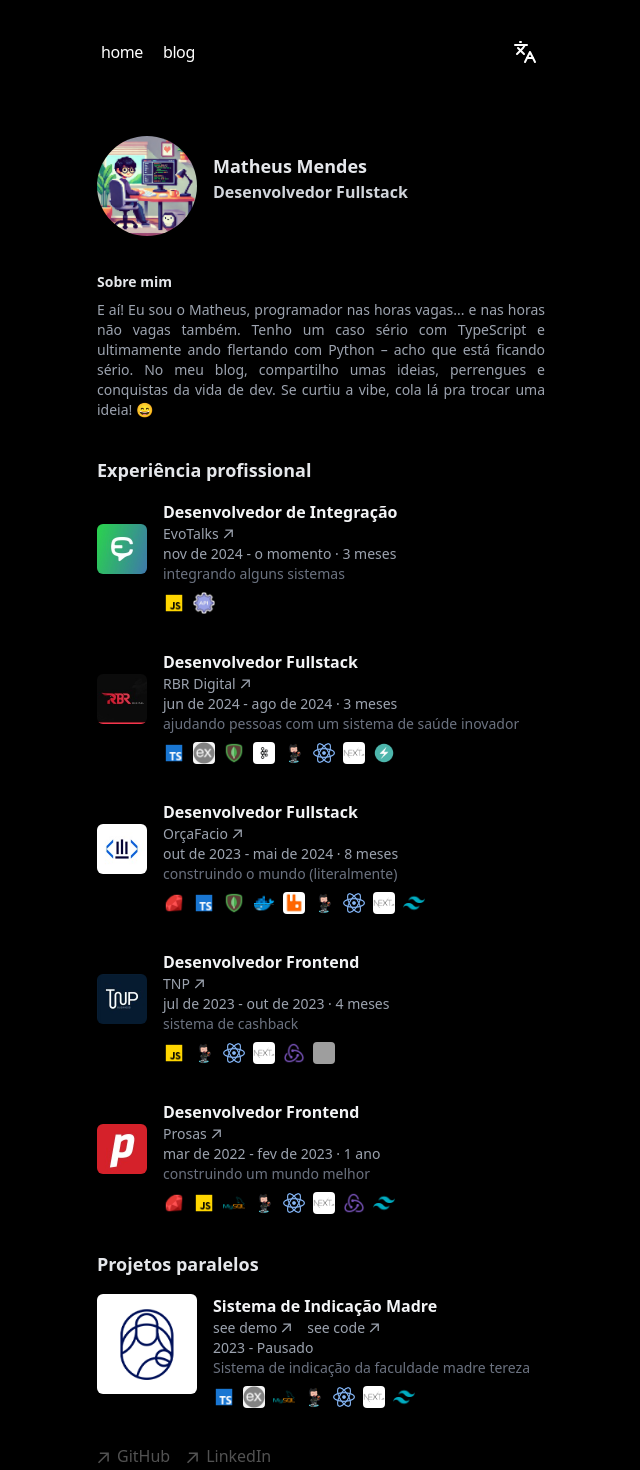
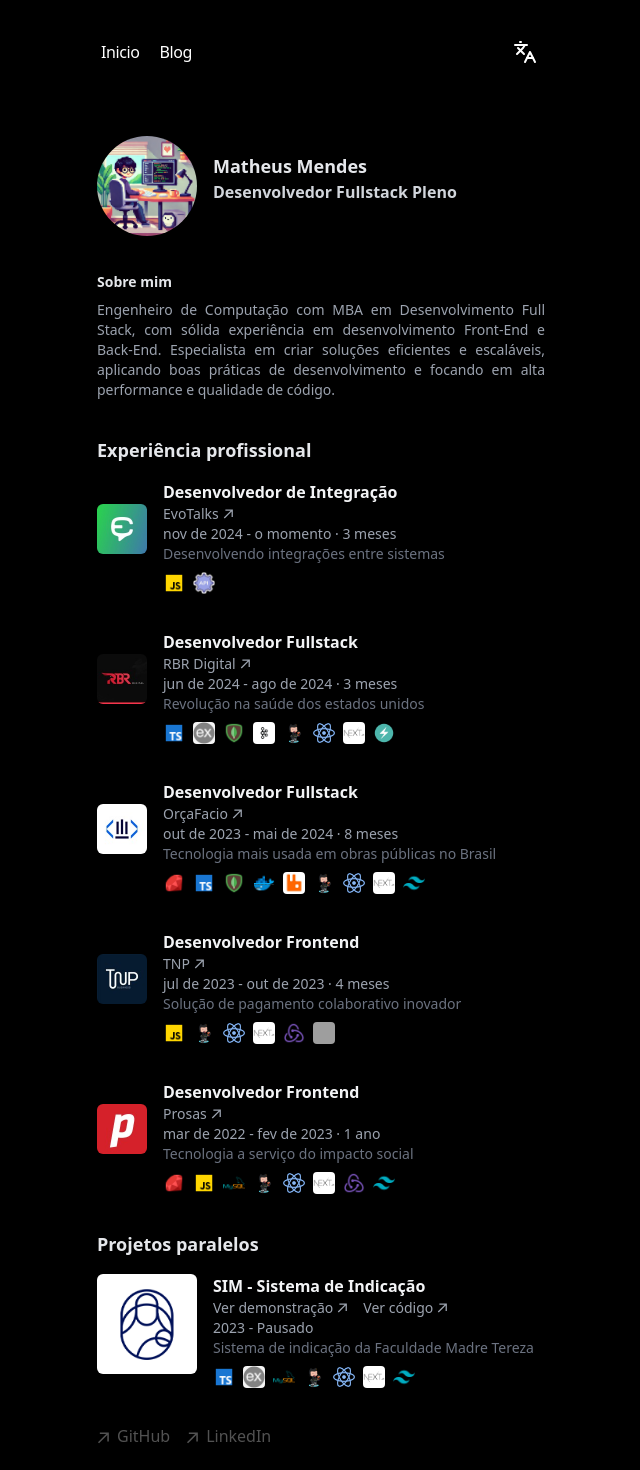
Before and after one commit to matheusmendescosta/my-portfolio, a Next.js app: page / in a window 1280 px wide. Shown: the top 1470 px of the page, without its empty margins (319-959 px from the left). Built offline with nearby package versions, Linux system fonts and the light colour scheme; grey boxes are pictures that could not be loaded.

Commit message:
adjusting the texts

```diff
--- a/src/components/pages/blog/BlogPage.tsx
+++ b/src/components/pages/blog/BlogPage.tsx
@@ -3,5 +3,12 @@
 export const BlogPage = () => {
   const t = useTranslations('components.pages.blog');
 
-  return <h1>{t('title')}</h1>;
+  return (
+    <div className="flex items-center justify-center">
+      <div className="text-center">
+        <h1 className="text-4xl font-bold text-gray-800">{t('title')}</h1>
+        <p className="mt-4 text-lg text-gray-600">{t('subtitle')}</p>
+      </div>
+    </div>
+  );
 };
--- a/src/components/pages/home/ProjectsSection.tsx
+++ b/src/components/pages/home/ProjectsSection.tsx
@@ -47,7 +47,7 @@
             </div>
             <div>
               <div>
-                <h3 className="text-md font-semibold text-gray-100">{project.title}</h3>
+                <h3 className="text-md font-semibold text-gray-100">{t(`projects.${index}.title`)}</h3>
               </div>
               <div className="flex gap-4">
                 <a
@@ -56,7 +56,7 @@
                   rel="noopener noreferrer"
                   className="flex items-center gap-1 text-sm text-gray-400 hover:underline"
                 >
-                  see demo
+                  {t(`projects.${index}.demo`)}
                   <ArrowIcon />
                 </a>
                 <a
@@ -65,12 +65,12 @@
                   rel="noopener noreferrer"
                   className="flex items-center gap-1 text-sm text-gray-400 hover:underline"
                 >
-                  see code
+                  {t(`projects.${index}.code`)}
                   <ArrowIcon />
                 </a>
               </div>
-              <p className="text-sm text-gray-400">{project.status}</p>
-              <p className="text-sm text-gray-500">{project.description}</p>
+              <p className="text-sm text-gray-400">{t(`projects.${index}.date`)}</p>
+              <p className="text-sm text-gray-500">{t(`projects.${index}.description`)}</p>
               <div className="mt-2 flex gap-2">
                 {Object.entries(project.technologies).map(([tech, imgSrc]) => (
                   <Image
--- a/src/components/ui/Navbar.tsx
+++ b/src/components/ui/Navbar.tsx
@@ -1,29 +1,33 @@
 import Link from 'next/link';
 import { Languages } from 'lucide-react';
+import { useTranslations } from 'next-intl';
 
-const navItems = {
-  '/': {
+const navItems = [
+  {
+    path: '/',
     name: 'home',
   },
-  '/blog': {
+  {
+    path: '/blog',
     name: 'blog',
   },
-};
+];
 
 export function Navbar() {
+  const t = useTranslations('components.ui.navbar');
   return (
     <aside className="-ml-[8px] mb-16 tracking-tight">
       <div className="lg:sticky lg:top-20">
         <nav className="fade relative flex scroll-pr-6 flex-row items-start px-0 pb-0 md:relative md:overflow-auto" id="nav">
           <div className="flex flex-row space-x-0 pr-10">
-            {Object.entries(navItems).map(([path, { name }]) => {
+            {navItems.map((item) => {
               return (
                 <Link
-                  key={path}
-                  href={path}
+                  key={item.path}
+                  href={item.path}
                   className="relative m-1 flex px-2 py-1 align-middle transition-all hover:text-neutral-800 dark:hover:text-neutral-200"
                 >
-                  {name}
+                  {t(`navItems.${item.name}`)}
                 </Link>
               );
             })}
--- a/src/messages/en.json
+++ b/src/messages/en.json
@@ -4,15 +4,24 @@
       "home": {
         "about_section": {
           "title": "About me",
-          "description": "Yo! I’m Matheus, a coder during my free time… and, well, all the other times too (coding is basically my jam). I’m tight with TypeScript, and lately, I’ve been low-key vibing with Python – feels like it might be turning into a full-on thing.\nOn my blog, I keep it real with dev stories, wins, and the occasional “what the heck just happened?” moments. If you’re down for the ride, swing by and check it out! ✌️"
+          "description": "Computer Engineer with an MBA in Full Stack Development, experienced in both Front-End and Back-End development. Skilled in delivering efficient and scalable solutions, focusing on high performance and code quality through best development practices."
         },
         "header_section": {
           "name": "Matheus Mendes",
-          "occupation": "Full Stack developer"
+          "occupation": "Mid Level Full Stack Developer"
         },
         "home_section": {},
         "projects_section": {
-          "title": "Side Projects"
+          "title": "Side Projects",
+          "projects": [
+            {
+              "title": "SIM - Indication System",
+              "demo": "see demo",
+              "code": "see code",
+              "date": "2023 - Paused",
+              "description": "Indication System Faculdade Madre Tereza"
+            }
+          ]
         },
         "work_experience_section": {
           "title": "Work experience",
@@ -21,37 +30,38 @@
               "company": "EvoTalks",
               "role": "Integration Developer",
               "date": "nov 2024 - present · 3 months",
-              "description": "integrating some systems"
+              "description": "Developing integrations between systems"
             },
             {
               "company": "RBR Digital",
               "role": "Fullstack Developer",
               "date": "jun 2024 - aug 2024 · 3 months",
-              "description": "helping people with an innovative healthcare system"
+              "description": "Revolution in US healthcare"
             },
             {
               "company": "OrçaFacio",
               "role": "FullStack Developer",
               "date": "oct 2023 - may 2024 · 8 months",
-              "description": "building the world (literally)"
+              "description": "The most used technology in public works in Brazil"
             },
             {
               "company": "TNP",
               "role": "Frontend Developer",
               "date": "jul 2023 - oct 2023 · 4 months",
-              "description": "Cashback system"
+              "description": "Innovative collaborative payment solution"
             },
             {
               "company": "Prosas",
               "role": "Frontend Developer",
               "date": "mar 2022 - feb 2023 · 1 year",
-              "description": "building a better world"
+              "description": "Technology at the service of social impact."
             }
           ]
         }
       },
       "blog": {
-        "title": "wip"
+        "title": "Page Under Construction",
+        "subtitle": "This page is under construction. Please come back later"
       }
     },
     "ui": {
@@ -60,7 +70,12 @@
         "github": "GitHub",
         "linkedin": "LinkedIn"
       },
-      "navbar": {}
+      "navbar": {
+        "navItems": {
+          "home": "Home",
+          "blog": "Blog"
+        }
+      }
     }
   }
 }
--- a/src/messages/pt-br.json
+++ b/src/messages/pt-br.json
@@ -4,15 +4,24 @@
       "home": {
         "about_section": {
           "title": "Sobre mim",
-          "description": "E aí! Eu sou o Matheus, programador nas horas vagas... e nas horas não vagas também. Tenho um caso sério com TypeScript e ultimamente ando flertando com Python – acho que está ficando sério.\nNo meu blog, compartilho umas ideias, perrengues e conquistas da vida de dev. Se curtiu a vibe, cola lá pra trocar uma ideia! 😄"
+          "description": "Engenheiro de Computação com MBA em Desenvolvimento Full Stack, com sólida experiência em desenvolvimento Front-End e Back-End. Especialista em criar soluções eficientes e escaláveis, aplicando boas práticas de desenvolvimento e focando em alta performance e qualidade de código."
         },
         "header_section": {
           "name": "Matheus Mendes",
-          "occupation": "Desenvolvedor Fullstack"
+          "occupation": "Desenvolvedor Fullstack Pleno"
         },
         "home_section": {},
         "projects_section": {
-          "title": "Projetos paralelos"
+          "title": "Projetos paralelos",
+          "projects": [
+            {
+              "title": "SIM - Sistema de Indicação",
+              "demo": "Ver demonstração",
+              "code": "Ver código",
+              "date": "2023 - Pausado",
+              "description": "Sistema de indicação da Faculdade Madre Tereza"
+            }
+          ]
         },
         "work_experience_section": {
           "title": "Experiência profissional",
@@ -21,37 +30,38 @@
               "company": "EvoTalks",
               "role": "Desenvolvedor de Integração",
               "date": "nov de 2024 - o momento · 3 meses",
-              "description": "integrando alguns sistemas"
+              "description": "Desenvolvendo integrações entre sistemas"
             },
             {
               "company": "RBR Digital",
               "role": "Desenvolvedor Fullstack",
               "date": "jun de 2024 - ago de 2024 · 3 meses",
-              "description": "ajudando pessoas com um sistema de saúde inovador"
+              "description": "Revolução na saúde dos estados unidos"
             },
             {
               "company": "OrçaFacio",
               "role": "Desenvolvedor Fullstack",
               "date": "out de 2023 - mai de 2024 · 8 meses",
-              "description": "construindo o mundo (literalmente)"
+              "description": "Tecnologia mais usada em obras públicas no Brasil"
             },
             {
               "company": "TNP",
               "role": "Desenvolvedor Frontend",
               "date": "jul de 2023 - out de 2023 · 4 meses",
-              "description": "sistema de cashback"
+              "description": "Solução de pagamento colaborativo inovador"
             },
             {
               "company": "Prosas",
               "role": "Desenvolvedor Frontend",
               "date": "mar de 2022 - fev de 2023 · 1 ano",
-              "description": "construindo um mundo melhor"
+              "description": "Tecnologia a serviço do impacto social"
             }
           ]
         }
       },
       "blog": {
-        "title": "wip"
+        "title": "Página em construção",
+        "subtitle": "Esta página está em construção. Por favor, volte mais tarde"
       }
     },
     "ui": {
@@ -60,7 +70,12 @@
         "github": "GitHub",
         "linkedin": "LinkedIn"
       },
-      "navbar": {}
+      "navbar": {
+        "navItems": {
+          "home": "Inicio",
+          "blog": "Blog"
+        }
+      }
     }
   }
 }
```
Also changed, not shown: 1 other file (tests, documents, lock files or other folders).
